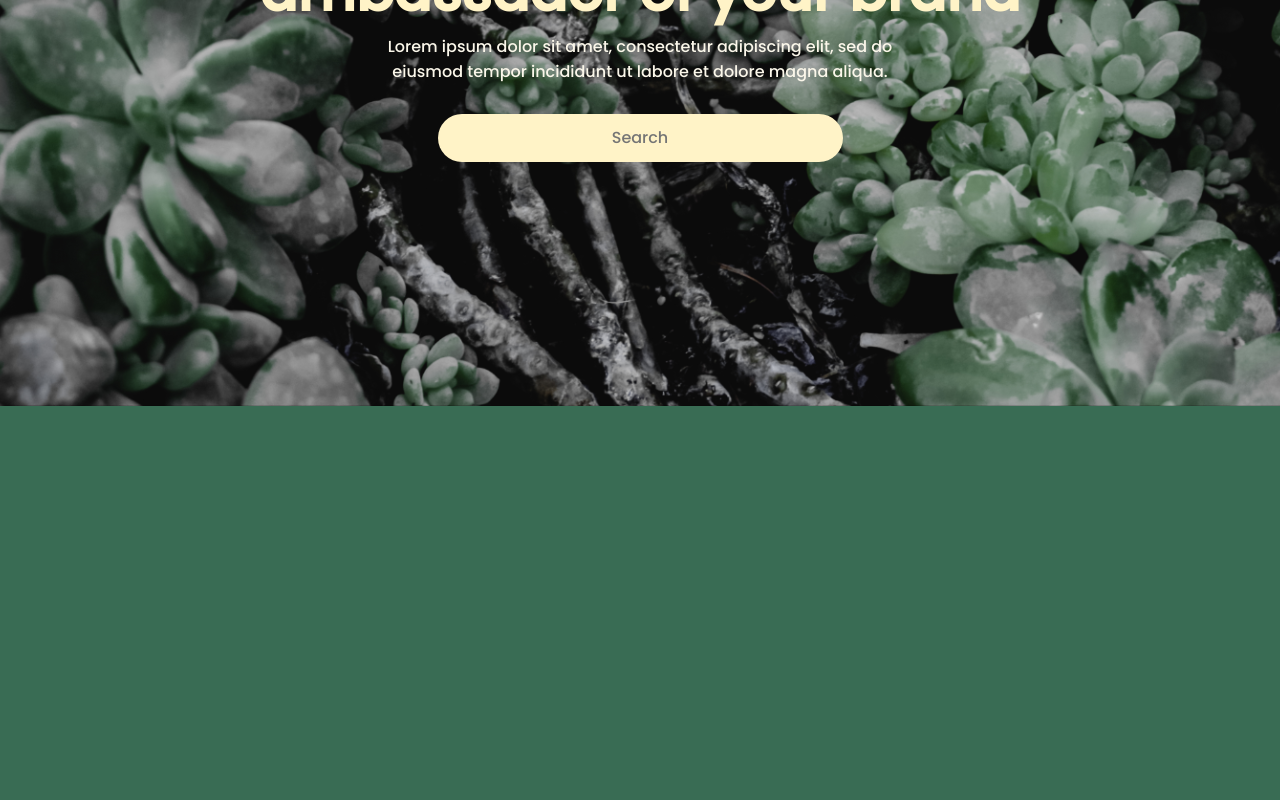
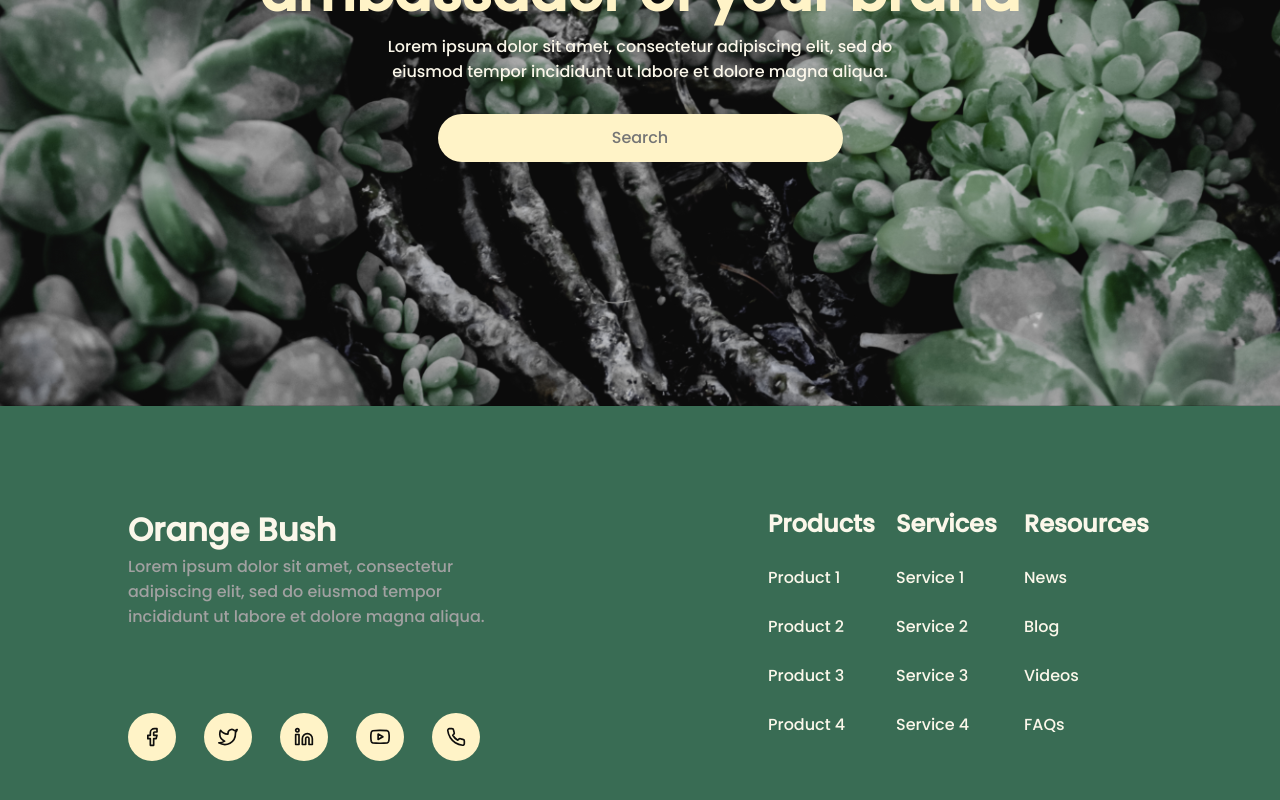
Before and after one commit to BPR-TEAM/FrontendBPR, a Nuxt app in the folder FrontendBPR/: page / in a window 1280 px wide. Shown: the part 394-1194 px from the top of the page. Built offline with nearby package versions, Linux system fonts and the light colour scheme.

Commit message:
homepage design only desktop

```diff
--- a/FrontendBPR/components/Hero.vue
+++ b/FrontendBPR/components/Hero.vue
@@ -25,7 +25,105 @@
           </div>
         </div>
       </div>
-      <div class="green-footer"></div>
+      <div class="green-footer">
+        <div class="orange-bush-footer">
+          <div class="footer-brand">Orange Bush</div>
+          <div class="footer-subtext">Lorem ipsum dolor sit amet, consectetur adipiscing elit, sed do eiusmod tempor incididunt ut labore et dolore magna aliqua.</div>
+          <div class="icons">
+            <!-- facebook -->
+            <div class="icon-item">
+              <svg id="Circle_Button_" data-name="Circle Button " xmlns="http://www.w3.org/2000/svg" width="48" height="48" viewBox="0 0 48 48">
+              <rect id="Area_SIZE:MEDIUM_STATE:DEFAULT_STYLE:STYLE3_" data-name="Area [SIZE:MEDIUM][STATE:DEFAULT][STYLE:STYLE3]" width="48" height="48" rx="24" fill="#fff3c7"/>
+              <g id="Icon_" data-name="Icon " transform="translate(14 14)">
+              <rect id="Area_ICON:feather_facebook_SIZE:MEDIUM_STATE:DEFAULT_STYLE:STYLE3_" data-name="Area [ICON:feather/facebook][SIZE:MEDIUM][STATE:DEFAULT][STYLE:STYLE3]" width="20" height="20" fill="rgba(253,73,198,0.35)" opacity="0"/>
+              <g id="Icon" transform="translate(5.833 1.667)">
+              <path id="Path" d="M15,1.667H12.5A4.167,4.167,0,0,0,8.333,5.833v2.5h-2.5v3.334h2.5v6.666h3.334V11.667h2.5L15,8.333H11.667v-2.5A.833.833,0,0,1,12.5,5H15Z" transform="translate(-5.833 -1.667)" fill="none" stroke="#0f0e0d" stroke-linecap="round" stroke-linejoin="round" stroke-width="1.667"/>
+              </g>
+              </g>
+              </svg>
+            </div>
+
+            <!-- twitter -->
+            <div class="icon-item">
+              <svg id="Circle_Button_" data-name="Circle Button " xmlns="http://www.w3.org/2000/svg" width="48" height="48" viewBox="0 0 48 48">
+              <rect id="Area_SIZE:MEDIUM_STATE:DEFAULT_STYLE:STYLE3_" data-name="Area [SIZE:MEDIUM][STATE:DEFAULT][STYLE:STYLE3]" width="48" height="48" rx="24" fill="#fff3c7"/>
+              <g id="Icon_" data-name="Icon " transform="translate(14 14)">
+              <rect id="Area_ICON:feather_twitter_SIZE:MEDIUM_STATE:DEFAULT_STYLE:STYLE3_" data-name="Area [ICON:feather/twitter][SIZE:MEDIUM][STATE:DEFAULT][STYLE:STYLE3]" width="20" height="20" fill="rgba(253,73,198,0.35)" opacity="0"/>
+              <g id="Icon" transform="translate(0.833 2.491)">
+              <path id="Path" d="M19.167,2.5A9.094,9.094,0,0,1,16.55,3.775,3.733,3.733,0,0,0,10,6.275v.833A8.884,8.884,0,0,1,2.5,3.333s-3.333,7.5,4.167,10.834A9.7,9.7,0,0,1,.833,15.833C8.333,20,17.5,15.833,17.5,6.25a3.739,3.739,0,0,0-.067-.692A6.427,6.427,0,0,0,19.167,2.5Z" transform="translate(-0.833 -2.491)" fill="none" stroke="#0f0e0d" stroke-linecap="round" stroke-linejoin="round" stroke-width="1.667"/>
+              </g>
+              </g>
+              </svg>
+            </div>
+
+            <!-- instagram -->
+            <div class="icon-item">
+              <svg id="Circle_Button_" data-name="Circle Button " xmlns="http://www.w3.org/2000/svg" width="48" height="48" viewBox="0 0 48 48">
+              <rect id="Area_SIZE:MEDIUM_STATE:DEFAULT_STYLE:STYLE3_" data-name="Area [SIZE:MEDIUM][STATE:DEFAULT][STYLE:STYLE3]" width="48" height="48" rx="24" fill="#fff3c7"/>
+              <g id="Icon_" data-name="Icon " transform="translate(14 14)">
+              <rect id="Area_ICON:feather_linkedin_SIZE:MEDIUM_STATE:DEFAULT_STYLE:STYLE3_" data-name="Area [ICON:feather/linkedin][SIZE:MEDIUM][STATE:DEFAULT][STYLE:STYLE3]" width="20" height="20" fill="rgba(253,73,198,0.35)" opacity="0"/>
+              <g id="Icon" transform="translate(1.667 1.667)">
+              <path id="Path" d="M13.333,6.667a5,5,0,0,1,5,5V17.5H15V11.667a1.667,1.667,0,1,0-3.333,0V17.5H8.333V11.667A5,5,0,0,1,13.333,6.667Z" transform="translate(-1.667 -1.667)" fill="none" stroke="#0f0e0d" stroke-linecap="round" stroke-linejoin="round" stroke-width="1.667"/>
+              <rect id="Rect" width="3.333" height="10" transform="translate(0 5.833)" fill="none" stroke="#0f0e0d" stroke-linecap="round" stroke-linejoin="round" stroke-width="1.667"/>
+              <circle id="Path-2" data-name="Path" cx="1.667" cy="1.667" r="1.667" fill="none" stroke="#0f0e0d" stroke-linecap="round" stroke-linejoin="round" stroke-width="1.667"/>
+              </g>
+              </g>
+              </svg>
+            </div>
+
+            <!-- YouTube -->
+            <div class="icon-item">
+              <svg id="Circle_Button_" data-name="Circle Button " xmlns="http://www.w3.org/2000/svg" width="48" height="48" viewBox="0 0 48 48">
+              <rect id="Area_SIZE:MEDIUM_STATE:DEFAULT_STYLE:STYLE3_" data-name="Area [SIZE:MEDIUM][STATE:DEFAULT][STYLE:STYLE3]" width="48" height="48" rx="24" fill="#fff3c7"/>
+              <g id="Icon_" data-name="Icon " transform="translate(14 14)">
+              <rect id="Area_ICON:feather_youtube_SIZE:MEDIUM_STATE:DEFAULT_STYLE:STYLE3_" data-name="Area [ICON:feather/youtube][SIZE:MEDIUM][STATE:DEFAULT][STYLE:STYLE3]" width="20" height="20" fill="rgba(253,73,198,0.35)" opacity="0"/>
+              <g id="Icon" transform="translate(0.833 3.333)">
+              <path id="Path" d="M18.783,5.35a2.316,2.316,0,0,0-1.616-1.667A60.022,60.022,0,0,0,10,3.333a54.752,54.752,0,0,0-7.167.384A2.315,2.315,0,0,0,1.217,5.383,24.145,24.145,0,0,0,.833,9.792a24.132,24.132,0,0,0,.384,4.441,2.316,2.316,0,0,0,1.616,1.6A54.752,54.752,0,0,0,10,16.217a54.752,54.752,0,0,0,7.167-.384,2.315,2.315,0,0,0,1.616-1.666,24.131,24.131,0,0,0,.384-4.375A24.143,24.143,0,0,0,18.783,5.35Z" transform="translate(-0.833 -3.333)" fill="none" stroke="#0f0e0d" stroke-linecap="round" stroke-linejoin="round" stroke-width="1.667"/>
+              <path id="Path-2" data-name="Path" d="M8.125,12.517l4.792-2.725L8.125,7.067Z" transform="translate(-0.833 -3.333)" fill="none" stroke="#0f0e0d" stroke-linecap="round" stroke-linejoin="round" stroke-width="1.667"/>
+              </g>
+              </g>
+              </svg>
+            </div>
+
+            <!-- WhatsApp -->
+            <div class="icon-item">
+              <svg id="Circle_Button_" data-name="Circle Button " xmlns="http://www.w3.org/2000/svg" width="48" height="48" viewBox="0 0 48 48">
+              <rect id="Area_SIZE:MEDIUM_STATE:DEFAULT_STYLE:STYLE3_" data-name="Area [SIZE:MEDIUM][STATE:DEFAULT][STYLE:STYLE3]" width="48" height="48" rx="24" fill="#fff3c7"/>
+              <g id="Icon_" data-name="Icon " transform="translate(14 14)">
+              <rect id="Area_ICON:feather_phone_SIZE:MEDIUM_STATE:DEFAULT_STYLE:STYLE3_" data-name="Area [ICON:feather/phone][SIZE:MEDIUM][STATE:DEFAULT][STYLE:STYLE3]" width="20" height="20" fill="rgba(253,73,198,0.35)" opacity="0"/>
+              <g id="Icon" transform="translate(1.76 1.667)">
+              <path id="Path" d="M18.333,14.1v2.5a1.667,1.667,0,0,1-1.816,1.667,16.488,16.488,0,0,1-7.192-2.559,16.24,16.24,0,0,1-5-5A16.488,16.488,0,0,1,1.767,3.483,1.667,1.667,0,0,1,3.425,1.667h2.5A1.666,1.666,0,0,1,7.592,3.1a10.68,10.68,0,0,0,.583,2.342A1.665,1.665,0,0,1,7.8,7.2L6.742,8.258a13.319,13.319,0,0,0,5,5L12.8,12.2a1.665,1.665,0,0,1,1.758-.375,10.68,10.68,0,0,0,2.342.583A1.667,1.667,0,0,1,18.333,14.1Z" transform="translate(-1.76 -1.667)" fill="none" stroke="#0f0e0d" stroke-linecap="round" stroke-linejoin="round" stroke-width="1.667"/>
+              </g>
+              </g>
+              </svg>
+            </div>
+          </div>
+        </div>
+
+        <div class="links-and-resources">
+          <div class="resources">
+            <div class="title">Resources</div>
+            <div class="link-item">News</div>
+            <div class="link-item">Blog</div>
+            <div class="link-item">Videos</div>
+            <div class="link-item">FAQs</div>
+          </div>
+          <div class="services">
+            <div class="title">Services</div>
+            <div class="link-item">Service 1</div>
+            <div class="link-item">Service 2</div>
+            <div class="link-item">Service 3</div>
+            <div class="link-item">Service 4</div>
+          </div>
+          <div class="products">
+            <div class="title">Products</div>
+            <div class="link-item">Product 1</div>
+            <div class="link-item">Product 2</div>
+            <div class="link-item">Product 3</div>
+            <div class="link-item">Product 4</div>
+          </div>
+        </div>
+      </div>
     </div>
   </div>
 </template>
@@ -155,7 +253,6 @@ export default {
 .brand-search-box {
   width: 860px;
   height: 285px;
-
   .header-text {
     color: #fff3c7;
     font-size: 56px;
@@ -220,6 +317,71 @@ export default {
     position: absolute;
     bottom:-500px;
     margin-top:100px !important;
-    z-index:1
+    z-index:1;
+
+    .orange-bush-footer{
+
+      position: absolute;
+      top: 20%;
+      left: 10%;
+
+      .footer-brand{
+        font-family: 'Poppins','Sans serif';
+        font-size:32px;
+        font-weight:bold;
+        color:#FBF7EA;
+      }
+
+      .footer-subtext{
+        font-family: 'Poppins','Sans serif';
+        width:370px;
+        font-size:16px;
+        color:#A1A1A1;
+      }
+    }
+  }
+
+  .icons{
+    display:flex;
+    margin-top:84px !important;
+
+    .icon-item{
+      margin-right:28px !important;
+      cursor: pointer;
+    }
+  }
+
+  .links-and-resources{
+    font-family: 'Poppins','Sans serif';
+    // display: flex;
+
+      .resources{
+        position: absolute;
+        top: 20%;
+        left: 80%;
+      }
+      .services{
+        position: absolute;
+        top: 20%;
+        left: 70%;
+      }
+      .products{
+        position: absolute;
+        top: 20%;
+        left: 60%;
+      }
+      .title{
+        font-size:24px;
+        font-weight:bold;
+        color:#FBF7EA;
+        margin-bottom:24px !important;
+      }
+
+      .link-item{
+        color:#FBF7EA;
+        font-size:18;
+        font-weight:500;
+        margin-bottom: 24px !important;
+      }
   }
 </style>
```
